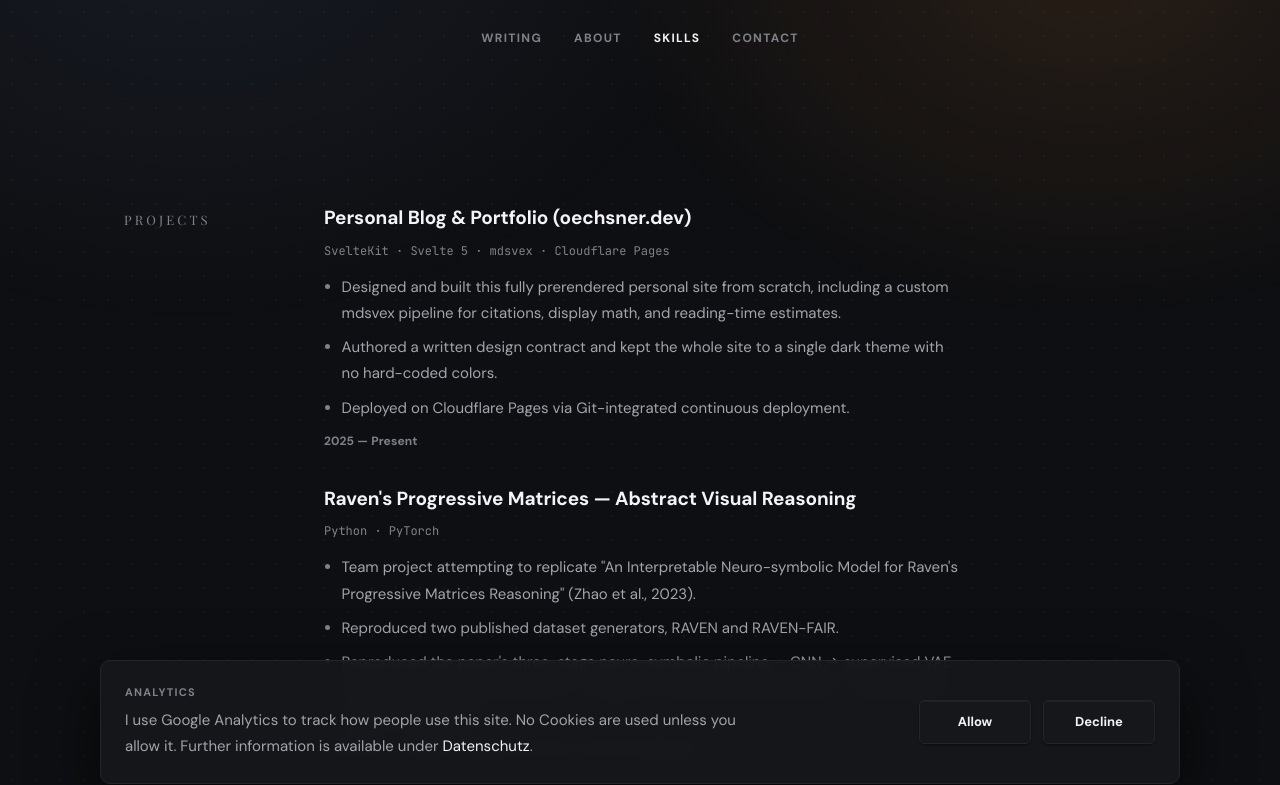
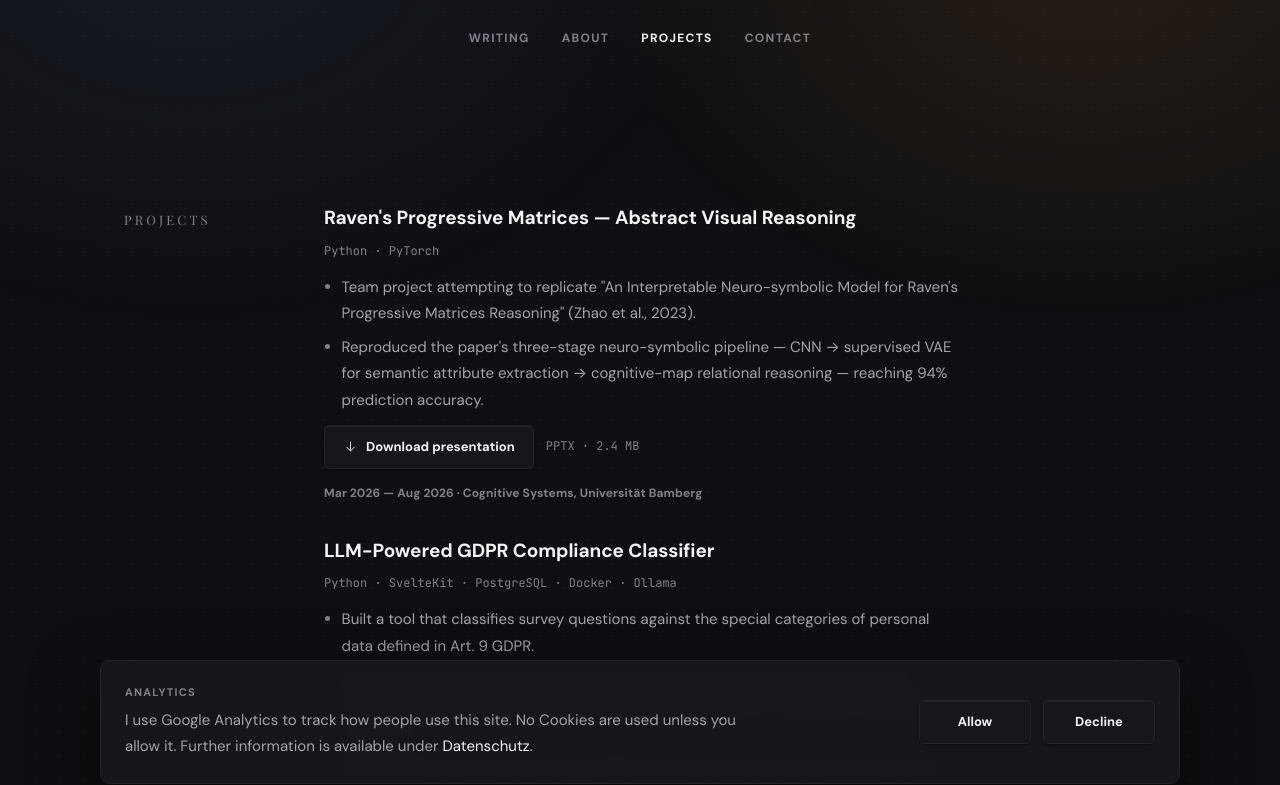
Before and after one commit to JonasOech/oechsner.dev, a SvelteKit app: page /skills in a window 1280 px wide. Shown: the top 785 px of the page. Built offline with nearby package versions, Linux system fonts and the light colour scheme.

Commit message:
Projects Update

```diff
--- a/src/lib/data/resume.ts
+++ b/src/lib/data/resume.ts
@@ -13,6 +13,13 @@ export type Entry = {
 	period: string;
 	stack?: string;
 	points: string[];
+	/**
+	 * An artefact to hand out alongside the entry. `href` is a path into `static/`, so the
+	 * link is same-origin and the `download` attribute on it actually takes effect — the file
+	 * is saved, never opened in a viewer. `meta` is the format and weight, shown next to the
+	 * button so nobody is surprised by what lands in their Downloads folder.
+	 */
+	download?: { href: string; label: string; meta: string };
 };
 
 export const about = [
@@ -89,16 +96,6 @@ export const education: Entry[] = [
 
 export const projects: Entry[] = [
 	{
-		title: 'Personal Blog & Portfolio (oechsner.dev)',
-		period: '2025 — Present',
-		stack: 'SvelteKit · Svelte 5 · mdsvex · Cloudflare Pages',
-		points: [
-			'Designed and built this fully prerendered personal site from scratch, including a custom mdsvex pipeline for citations, display math, and reading-time estimates.',
-			'Authored a written design contract and kept the whole site to a single dark theme with no hard-coded colors.',
-			'Deployed on Cloudflare Pages via Git-integrated continuous deployment.'
-		]
-	},
-	{
 		title: "Raven's Progressive Matrices — Abstract Visual Reasoning",
 		org: 'Cognitive Systems, Universität Bamberg',
 		period: 'Mar 2026 — Aug 2026',
@@ -106,11 +103,15 @@ export const projects: Entry[] = [
 		points: [
 			`Team project attempting to replicate "An Interpretable Neuro-symbolic Model for Raven's
 			 Progressive Matrices Reasoning" (Zhao et al., 2023).`,
-			'Reproduced two published dataset generators, RAVEN and RAVEN-FAIR.',
 			`Reproduced the paper's three-stage neuro-symbolic pipeline — CNN → supervised VAE for
 			 semantic attribute extraction → cognitive-map relational reasoning — reaching 94%
 			 prediction accuracy.`
-		]
+		],
+		download: {
+			href: '/cognitive-maps-for-rpm-presentation.pptx',
+			label: 'Download presentation',
+			meta: 'PPTX · 2.4 MB'
+		}
 	},
 	{
 		title: 'LLM-Powered GDPR Compliance Classifier',
@@ -123,6 +124,16 @@ export const projects: Entry[] = [
 			`Developed the full stack: SvelteKit/TypeScript frontend and API routes, PostgreSQL schema,
 			 and a three-container Docker Compose deployment. Kubernetes load balancing is planned.`,
 			'Ran all LLM inference locally through Ollama so sensitive institute data never leaves the network.'
+		]
+	},
+	{
+		title: 'Personal Blog & Portfolio (oechsner.dev)',
+		period: '2025 — Present',
+		stack: 'SvelteKit · Svelte 5 · mdsvex · Cloudflare Pages',
+		points: [
+			'Designed and built this fully prerendered personal site from scratch, including a custom mdsvex pipeline for citations, display math, and reading-time estimates.',
+			'Authored a written design contract and kept the whole site to a single dark theme with no hard-coded colors.',
+			'Deployed on Cloudflare Pages via Git-integrated continuous deployment.'
 		]
 	}
 ];
--- a/src/lib/data/site.ts
+++ b/src/lib/data/site.ts
@@ -35,14 +35,14 @@ export type NavItem = { href: string; label: string };
 export const nav: NavItem[] = [
 	{ href: '/', label: 'Writing' },
 	{ href: '/about', label: 'About' },
-	{ href: '/skills', label: 'Skills' },
+	{ href: '/skills', label: 'Projects' },
 	{ href: '/contact', label: 'Contact' }
 ];
 
 export const footerNav: NavItem[] = [
 	{ href: '/', label: 'Writing' },
 	{ href: '/about', label: 'About' },
-	{ href: '/skills', label: 'Skills' },
+	{ href: '/skills', label: 'Projects' },
 	{ href: '/contact', label: 'Contact' }
 ];
 
--- a/src/routes/skills/+page.svelte
+++ b/src/routes/skills/+page.svelte
@@ -15,7 +15,7 @@
 </script>
 
 <Seo
-	title="Skills"
+	title="Projects"
 	description="Jonas Öchsner — applied computer science at Universität Bamberg, machine learning and data-protection engineering at LIfBi, ERASMUS at TU Dublin from September 2026."
 />
 
@@ -32,6 +32,15 @@
 						<li>{point}</li>
 					{/each}
 				</ul>
+				{#if project.download}
+					<div class="download">
+						<a class="btn btn--secondary" href={project.download.href} download>
+							<Icon name="arrow-down" />
+							{project.download.label}
+						</a>
+						<span class="mono download__meta">{project.download.meta}</span>
+					</div>
+				{/if}
 				<p class="meta">{project.period}{project.org ? ` · ${project.org}` : ''}</p>
 			</article>
 		{/each}
@@ -59,6 +68,29 @@
 		margin: 0 0 var(--s-3);
 	}
 
+	/* The `download` attribute on the anchor is the point of this block: a .pptx would
+	   otherwise be handed to whatever viewer the browser or OS has registered for it. */
+	.download {
+		display: flex;
+		flex-wrap: wrap;
+		align-items: center;
+		gap: var(--s-3);
+		margin: 0 0 var(--s-4);
+	}
+
+	.download__meta {
+		white-space: nowrap;
+	}
+
+	@media (max-width: 479px) {
+		/* `.btn` is width: 100% below 480px, so the weight hint has to drop to its own line
+		   rather than try to share one. */
+		.download {
+			align-items: flex-start;
+			gap: var(--s-2);
+		}
+	}
+
 	.note {
 		margin-top: var(--s-4);
 		font-weight: 400;
```
Also changed, not shown: 1 other file (tests, documents, lock files or other folders).
